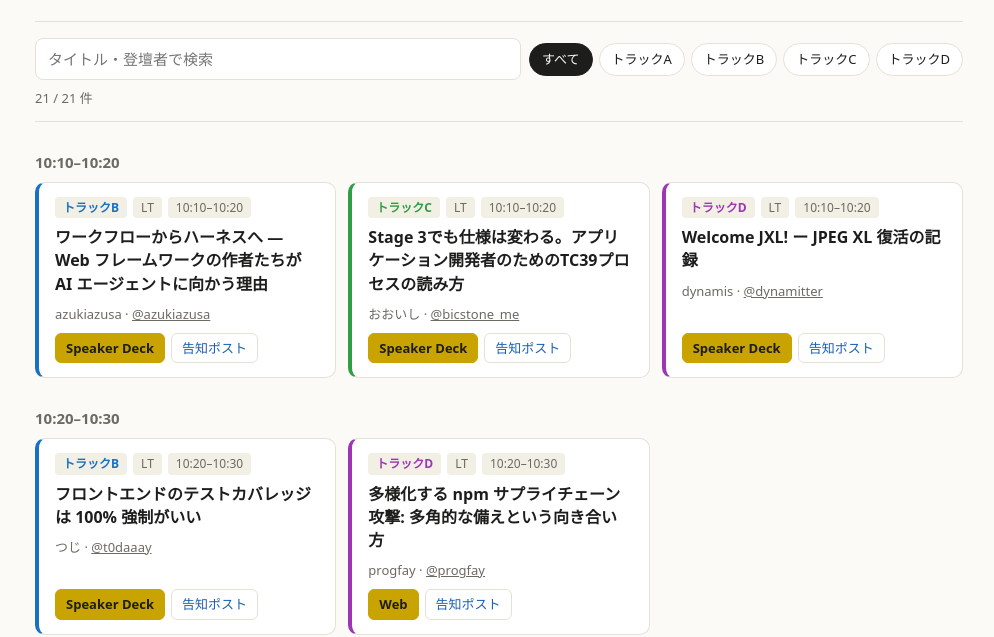
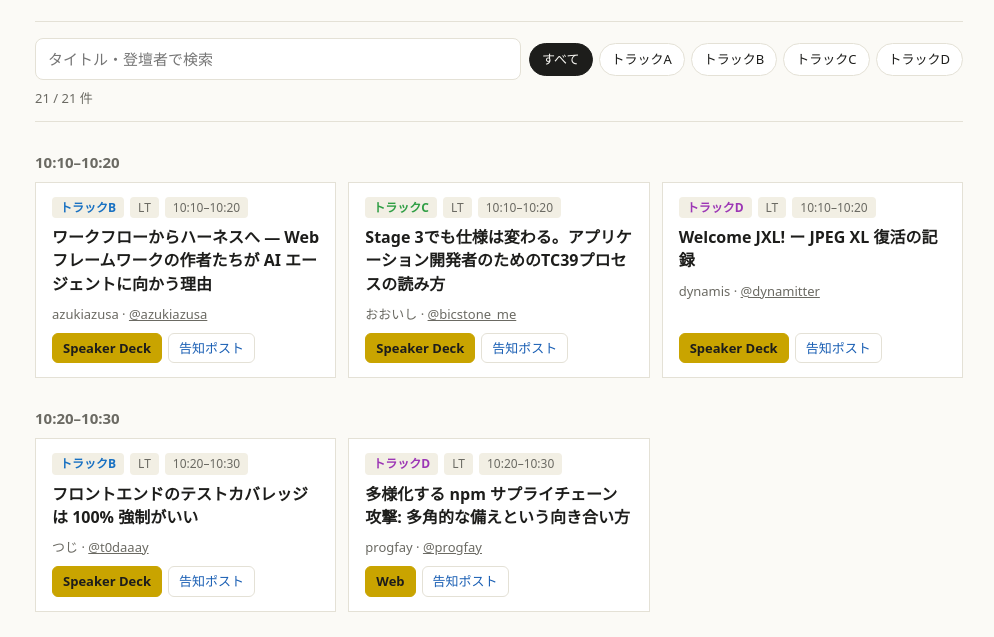
Before and after one commit to yebis0942/jsconfjp-2026-slides, a plain HTML site: page index.html in a window 1280 px wide. Shown: the part 150-787 px from the top of the page, without its empty margins (141-1135 px from the left). Drawn offline with Linux system fonts and the light colour scheme.

Commit message:
Remove left border and rounded corners from cards
Co-Authored-By: Claude Opus 5.5 <noreply@anthropic.com>

```diff
--- a/index.html
+++ b/index.html
@@ -73,9 +73,8 @@
   .slot h2 { font-size: 15px; color: var(--muted); margin: 0 0 8px; font-variant-numeric: tabular-nums; }
   .cards { display: grid; gap: 12px; grid-template-columns: repeat(auto-fill, minmax(280px, 1fr)); }
   .card {
-    background: var(--surface); border: 1px solid var(--border); border-radius: 10px;
+    background: var(--surface); border: 1px solid var(--border);
     padding: 14px 16px; display: flex; flex-direction: column; gap: 8px;
-    border-left: 4px solid var(--track, var(--border));
   }
   .card[data-track="A"] { --track: var(--track-a); }
   .card[data-track="B"] { --track: var(--track-b); }
```
